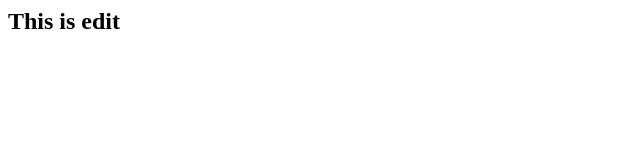
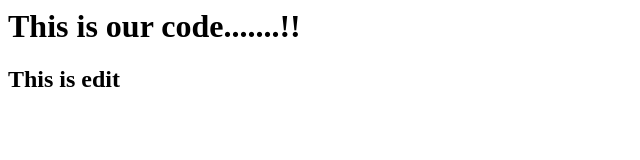
Before and after one commit to ayushbhoware/html-demo-project, a plain HTML site: page index.html in a window 1280 px wide. Shown: the whole page, without its empty margins (0-640 px from the left). Drawn offline with Linux system fonts and the light colour scheme.

Commit message:
content edit in index.html

```diff
--- a/index.html
+++ b/index.html
@@ -1,3 +1,10 @@
+<h1>
+	This is our code.......!!
+</h1>
+
+
+
+
 <h2>
   This is edit
 </h2>
```
